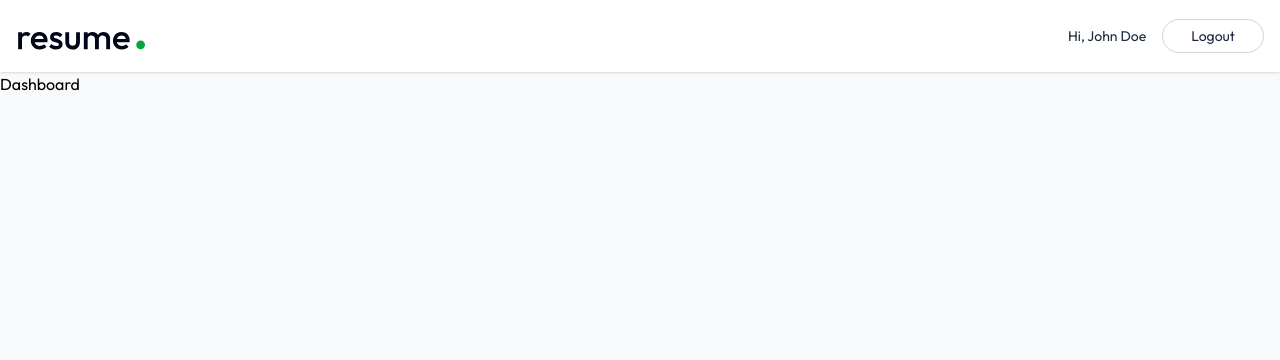
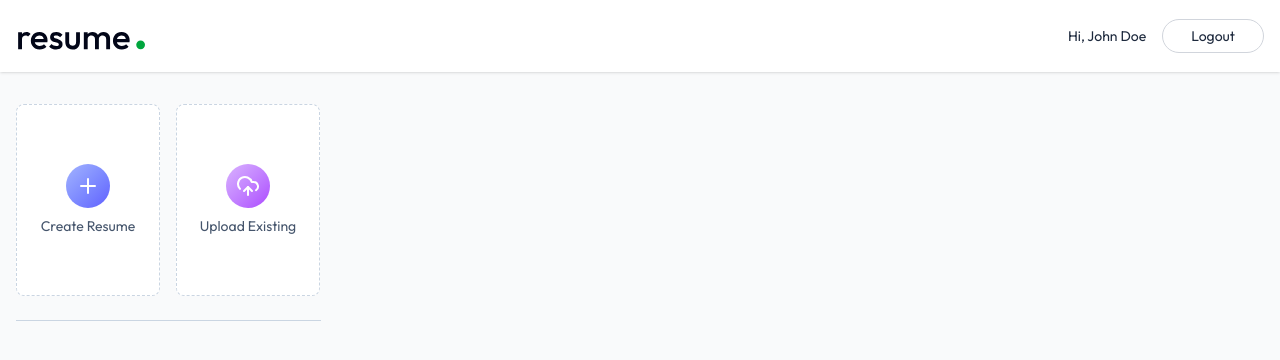
Before and after one commit to natitam1/ai-resume-forge, a React (Vite) app in the folder client/: page /app in a window 1280 px wide. Shown: the top 360 px of the page. Built offline with nearby package versions, Linux system fonts and the light colour scheme.

Commit message:
feat: add resume creator and uploader

```diff
--- a/client/src/pages/Dashboard.jsx
+++ b/client/src/pages/Dashboard.jsx
@@ -1,7 +1,31 @@
 import React from "react";
+import { PlusIcon, UploadCloudIcon } from "lucide-react";
 
 const Dashboard = () => {
-  return <div>Dashboard</div>;
+  return (
+    <div className="max-w-7xl mx-auto px-4 py-8">
+      <p className="text-2xl font-medium mb-6 bg-gradient-to-r from-slate-600 to-slate-700 bg-clip-text text-transparent sm:hidden">
+        Welcome, Joe Doe
+      </p>
+
+      <div className="flex gap-4">
+        <button className="w-full bg-white sm:max-w-36 h-48 flex flex-col items-center justify-center rounded-lg gap-2 text-slate-600 border border-dashed border-slate-300 group hover:border-indigo-500 hover:shadow-lg transition-all duration-300 cursor-pointer">
+          <PlusIcon className="size-11 transition-all duration-300 p-2.5 bg-gradient-to-br from-indigo-300 to-indigo-500 text-white rounded-full" />
+          <p className="text-sm group-hover:text-indigo-600 transition-all duration-300">
+            Create Resume
+          </p>
+        </button>
+        <button className="w-full bg-white sm:max-w-36 h-48 flex flex-col items-center justify-center rounded-lg gap-2 text-slate-600 border border-dashed border-slate-300 group hover:border-indigo-500 hover:shadow-lg transition-all duration-300 cursor-pointer">
+          <UploadCloudIcon className="size-11 transition-all duration-300 p-2.5 bg-gradient-to-br from-purple-300 to-purple-500 text-white rounded-full" />
+          <p className="text-sm group-hover:text-indigo-600 transition-all duration-300">
+            Upload Existing
+          </p>
+        </button>
+      </div>
+
+      <hr className="border-slate-300 my-6 sm:w-[305px]" />
+    </div>
+  );
 };
 
 export default Dashboard;
```
